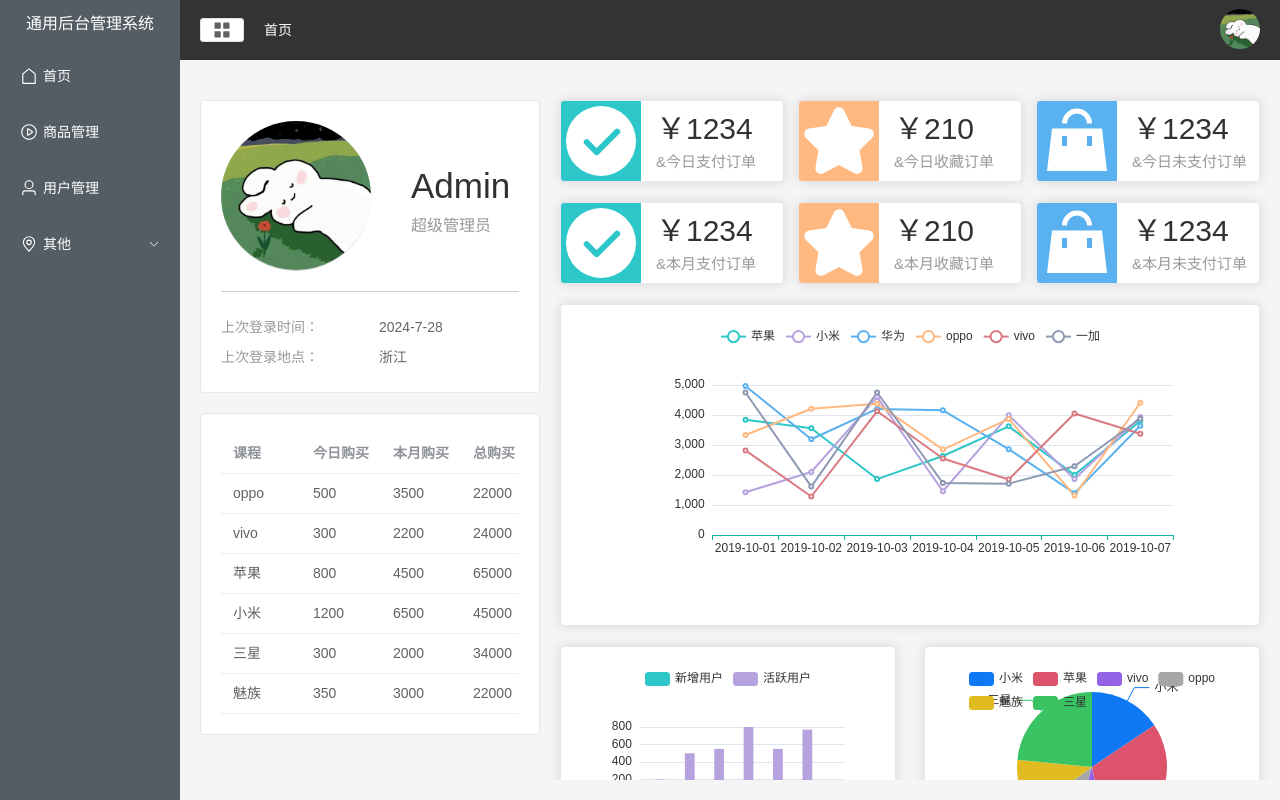
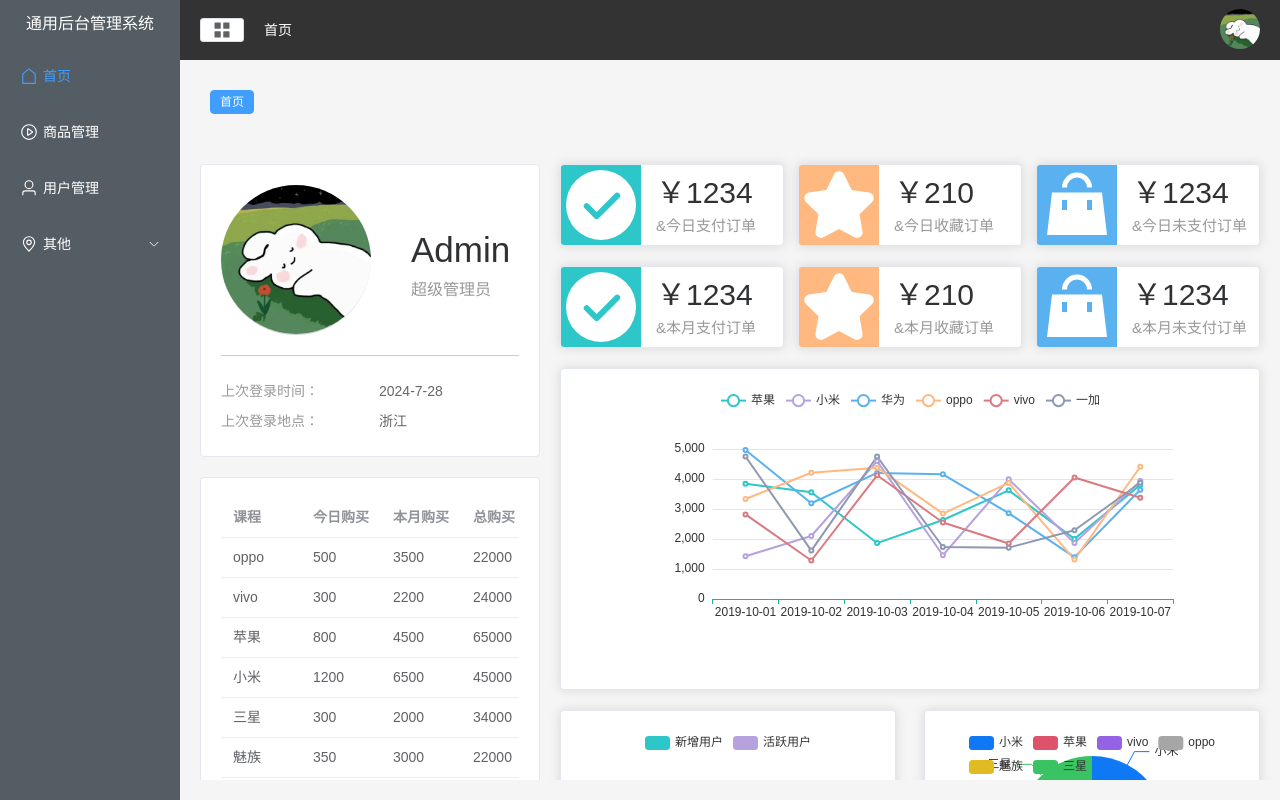
Before and after one commit to dodolindas/vue3-general-manage, a Vue app in the folder my-vue-app/: page /#/home in a window 1280 px wide. Built offline with nearby package versions, Linux system fonts and the light colour scheme.

Commit message:
关于面包屑的实现

```diff
--- a/my-vue-app/src/components/CommonAside.vue
+++ b/my-vue-app/src/components/CommonAside.vue
@@ -5,6 +5,7 @@
       text-color="#fff"
       :collapse="isCollapse"
       :collapse-transition="false"
+      :default-active="activeMenu"
     >
       <h3 v-show="!isCollapse">通用后台管理系统</h3>
       <h3 v-show="isCollapse">后台</h3>
@@ -12,6 +13,7 @@
         v-for="item in noChildren"
         :index="item.path"
         :key="item.path"
+        @click="handleMenu(item)"
       >
         <component class="icons" :is="item.icon"></component>
         <span>{{ item.label }}</span>
@@ -30,6 +32,7 @@
             v-for="(subItem, subIndex) in item.children"
             :index="subItem.path"
             :key="subItem.path"
+            @click="handleMenu(subItem)"
           >
             <component class="icons" :is="subItem.icon"></component>
             <span>{{ subItem.label }}</span>
@@ -43,6 +46,7 @@
 <script setup>
 import { ref, computed } from "vue";
 import { useAllDataStore } from "@/stores";
+import { useRoute, useRouter } from "vue-router";
 
 const list = ref([
   {
@@ -94,6 +98,14 @@ const hasChildren = computed(() => list.value.filter((item) => item.children));
 const store = useAllDataStore();
 const isCollapse = computed(() => store.state.isCollapse);
 const width = computed(() => (store.state.isCollapse ? "64px" : "180px"));
+const activeMenu = computed(() => route.path);
+const router = useRouter();
+const route = useRoute();
+
+const handleMenu = (item) => {
+  router.push(item.path);
+  store.selectMenu(item);
+};
 </script>
 
 <style lang="less" scoped>
--- /dev/null
+++ b/my-vue-app/src/components/CommonTag.vue
@@ -0,0 +1,40 @@
+<template>
+  <div class="tags">
+    <el-tag
+      v-for="(tag, index) in tags"
+      :key="tag.name"
+      :closable="tag.name !== 'home'"
+      :effect="route.name === tag.name ? 'dark' : 'plain'"
+      @click="handleMenu(tag)"
+      @close="handleClose(tag, index)"
+    >
+      {{ tag.label }}
+    </el-tag>
+  </div>
+</template>
+
+<script setup>
+import { computed, ref } from "vue";
+import { useRoute } from "vue-router";
+import { useAllDataStore } from "@/stores";
+import router from "@/router";
+const store = useAllDataStore();
+const tags = computed(() => store.state.tags);
+const route = useRoute();
+const handleMenu = (tag) => {
+  router.push(tag.name);
+  store.selectMenu(tag);
+};
+const handleClose = (tag, index) => {
+  store.undateTags(tag);
+};
+</script>
+
+<style lang="less" scoped>
+.tags {
+  margin: 20px 0 0 20px;
+}
+.el-tag {
+  margin: 10px;
+}
+</style>
--- a/my-vue-app/src/router/index.js
+++ b/my-vue-app/src/router/index.js
@@ -18,6 +18,11 @@ const routes = [
         name: "user",
         component: () => import("@/views/User.vue"),
       },
+      {
+        path: "mall",
+        name: "mall",
+        component: () => import("@/views/Mall.vue"),
+      },
     ],
   },
 ];
--- a/my-vue-app/src/stores/index.js
+++ b/my-vue-app/src/stores/index.js
@@ -3,6 +3,15 @@ import { defineStore } from "pinia";
 function initState() {
   return {
     isCollapse: false,
+    tags: [
+      {
+        path: "/home",
+        name: "home",
+        label: "首页",
+        icon: "home",
+      },
+    ],
+    currentMenu: null,
   };
 }
 export const useAllDataStore = defineStore("allData", () => {
@@ -11,8 +20,25 @@ export const useAllDataStore = defineStore("allData", () => {
   //function actions
 
   const state = ref(initState());
-
+  function selectMenu(item) {
+    //如果是点击的首页，那就不需要设置currentMenu
+    if (item.name == "home") {
+      state.value.currentMenu = null;
+    } else {
+      //如果点击的不是首页，那就把这个设置为第二个面包屑
+      let index = state.value.tags.findIndex((val) => val.name == item.name);
+      if (index == -1) {
+        state.value.tags.push(item);
+      }
+    }
+  }
+  function undateTags(tag) {
+    let index = state.value.tags.findIndex((val) => val.name == tag.name);
+    state.value.tags.splice(index, 1);
+  }
   return {
     state,
+    selectMenu,
+    undateTags,
   };
 });
--- a/my-vue-app/src/views/Main.vue
+++ b/my-vue-app/src/views/Main.vue
@@ -1,6 +1,7 @@
 <script setup>
 import CommonAside from "@/components/CommonAside.vue";
 import CommonHeader from "@/components/CommonHeader.vue";
+import CommonTag from "@/components/CommonTag.vue";
 </script>
 
 <template>
@@ -12,6 +13,7 @@ import CommonHeader from "@/components/CommonHeader.vue";
         <el-header class="el-header">
           <common-header />
         </el-header>
+        <common-tag />
         <el-main class="right-main"> <router-view></router-view></el-main>
       </el-container>
     </el-container>
--- /dev/null
+++ b/my-vue-app/src/views/Mall.vue
@@ -0,0 +1,7 @@
+<script setup></script>
+
+<template>
+  <div>商品</div>
+</template>
+
+<style scoped lang="less"></style>
```
